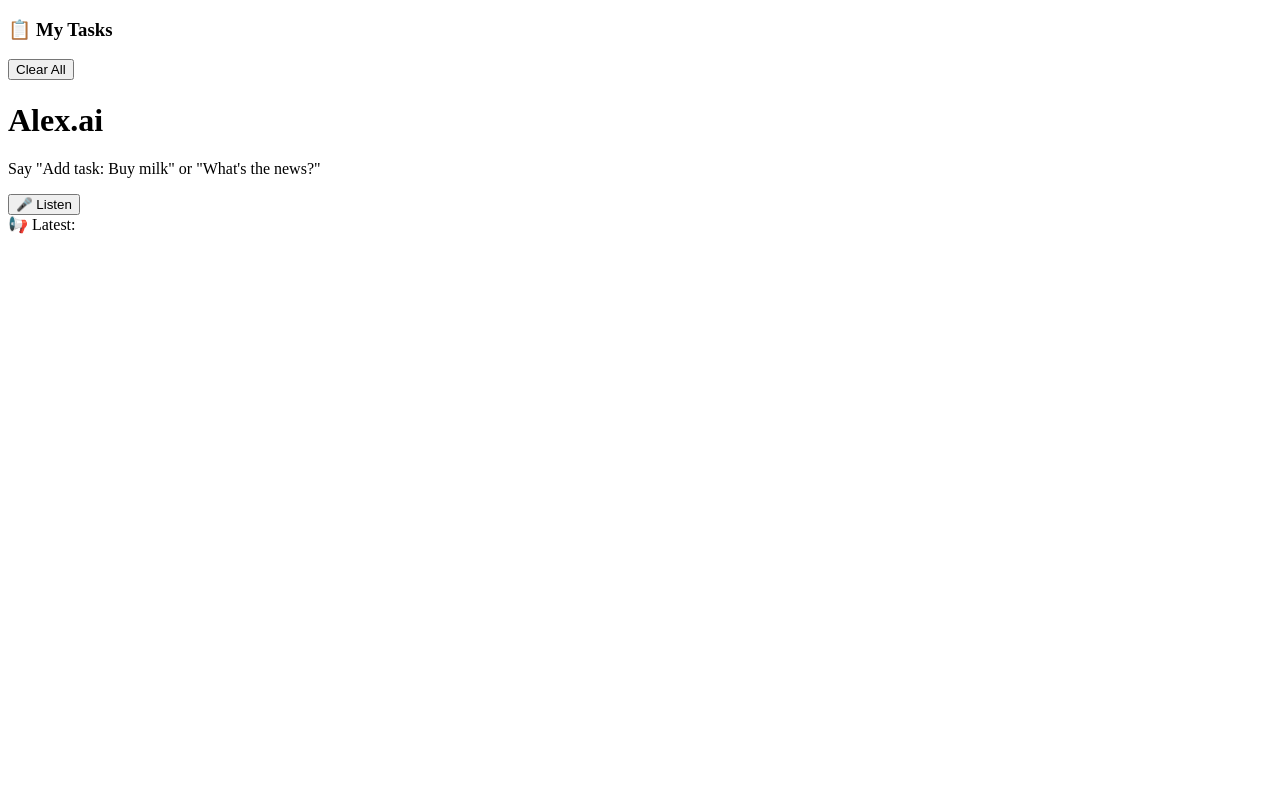
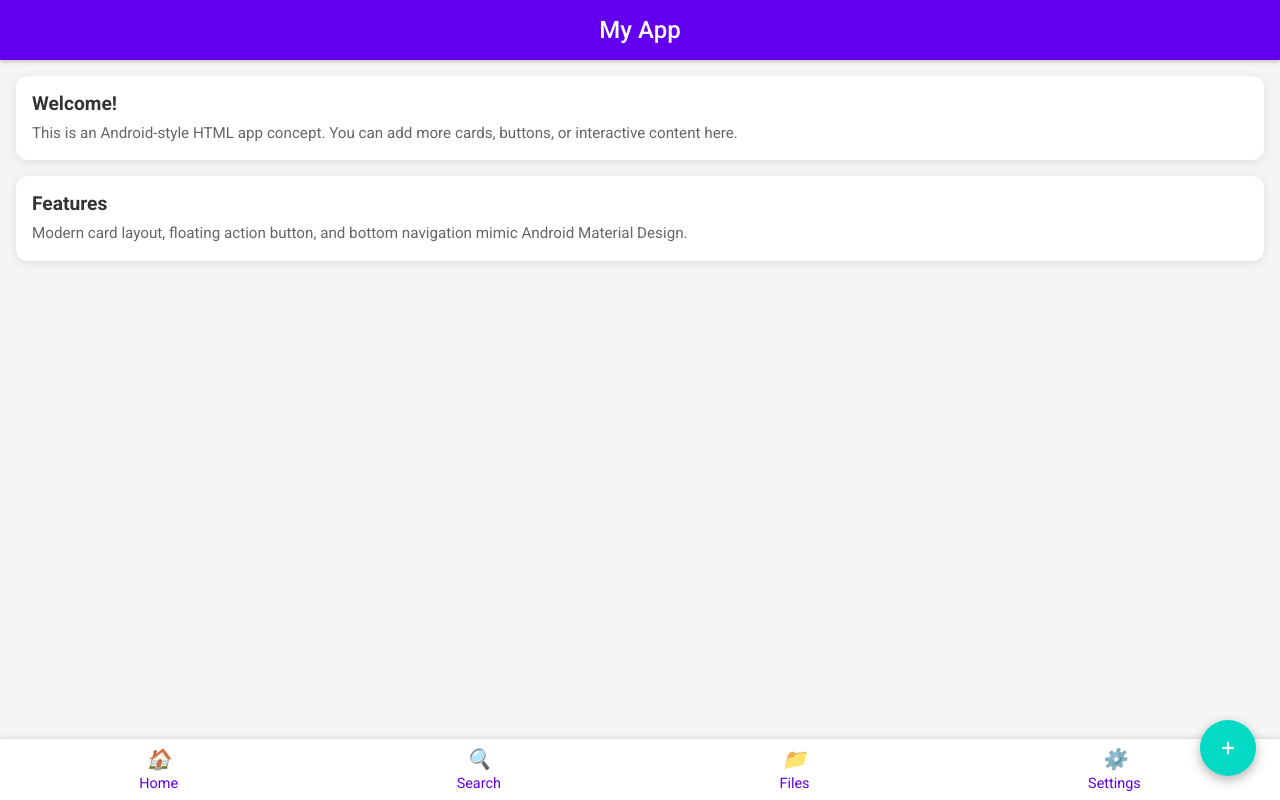
Before and after one commit to aalian1241-stack/Alex.ai, a plain HTML site: page index.html in a window 1280 px wide. Drawn offline with Linux system fonts and the light colour scheme.

Commit message:
Update index.html

```diff
--- a/index.html
+++ b/index.html
@@ -1,39 +1,147 @@
 <!DOCTYPE html>
 <html lang="en">
 <head>
-    <meta charset="UTF-8">
-    <meta name="viewport" content="width=device-width, initial-scale=1.0">
-    <title>Alex.ai Pro</title>
-    <link rel="stylesheet" href="style.css">
+  <meta charset="UTF-8">
+  <meta name="viewport" content="width=device-width, initial-scale=1.0">
+  <title>My Android-Style App</title>
+  <link href="https://fonts.googleapis.com/css2?family=Roboto:wght@400;500;700&display=swap" rel="stylesheet">
+  <style>
+    /* General reset */
+    * {
+      box-sizing: border-box;
+      margin: 0;
+      padding: 0;
+      font-family: 'Roboto', sans-serif;
+    }
+
+    body {
+      background-color: #f5f5f5;
+      display: flex;
+      flex-direction: column;
+      min-height: 100vh;
+    }
+
+    /* Header */
+    header {
+      background-color: #6200ee;
+      color: white;
+      padding: 16px;
+      text-align: center;
+      font-size: 1.5rem;
+      font-weight: 500;
+      box-shadow: 0 2px 4px rgba(0,0,0,0.2);
+    }
+
+    /* Main content */
+    main {
+      flex: 1;
+      padding: 16px;
+    }
+
+    /* Cards */
+    .card {
+      background-color: white;
+      border-radius: 12px;
+      padding: 16px;
+      margin-bottom: 16px;
+      box-shadow: 0 2px 8px rgba(0,0,0,0.1);
+      transition: transform 0.2s;
+    }
+
+    .card:hover {
+      transform: translateY(-4px);
+      box-shadow: 0 4px 12px rgba(0,0,0,0.2);
+    }
+
+    .card h2 {
+      font-size: 1.2rem;
+      margin-bottom: 8px;
+      color: #333;
+    }
+
+    .card p {
+      font-size: 0.95rem;
+      color: #666;
+      line-height: 1.4;
+    }
+
+    /* Floating action button */
+    .fab {
+      position: fixed;
+      right: 24px;
+      bottom: 24px;
+      width: 56px;
+      height: 56px;
+      background-color: #03dac5;
+      border-radius: 50%;
+      display: flex;
+      justify-content: center;
+      align-items: center;
+      color: white;
+      font-size: 24px;
+      cursor: pointer;
+      box-shadow: 0 4px 12px rgba(0,0,0,0.3);
+      transition: background-color 0.2s;
+    }
+
+    .fab:hover {
+      background-color: #018786;
+    }
+
+    /* Bottom navigation */
+    nav {
+      display: flex;
+      justify-content: space-around;
+      align-items: center;
+      padding: 8px 0;
+      background-color: white;
+      box-shadow: 0 -2px 4px rgba(0,0,0,0.1);
+    }
+
+    nav a {
+      color: #6200ee;
+      text-decoration: none;
+      font-size: 0.9rem;
+      display: flex;
+      flex-direction: column;
+      align-items: center;
+    }
+
+    nav a:hover {
+      color: #3700b3;
+    }
+
+    nav a i {
+      font-size: 20px;
+      margin-bottom: 4px;
+    }
+
+  </style>
 </head>
 <body>
-    <div class="app-container">
-        <aside class="sidebar">
-            <h3>📋 My Tasks</h3>
-            <ul id="task-list"></ul>
-            <button onclick="clearTasks()">Clear All</button>
-        </aside>
 
-        <main class="main-content">
-            <div class="status-indicator">
-                <div id="visualizer"></div>
-                <h1 id="ai-name">Alex.ai</h1>
-            </div>
+  <header>My App</header>
 
-            <div class="chat-display">
-                <p id="user-text">Say "Add task: Buy milk" or "What's the news?"</p>
-                <p id="ai-response"></p>
-            </div>
-
-            <button id="activate-btn">🎤 Listen</button>
-        </main>
+  <main>
+    <div class="card">
+      <h2>Welcome!</h2>
+      <p>This is an Android-style HTML app concept. You can add more cards, buttons, or interactive content here.</p>
     </div>
 
-    <footer class="news-bar">
-        <span>📢 Latest: </span>
-        <marquee id="news-ticker">Alex.ai is ready for your commands...</marquee>
-    </footer>
+    <div class="card">
+      <h2>Features</h2>
+      <p>Modern card layout, floating action button, and bottom navigation mimic Android Material Design.</p>
+    </div>
+  </main>
 
-    <script src="script.js"></script>
+  <div class="fab" onclick="alert('FAB clicked!')">+</div>
+
+  <nav>
+    <a href="#"><i>🏠</i>Home</a>
+    <a href="#"><i>🔍</i>Search</a>
+    <a href="#"><i>📁</i>Files</a>
+    <a href="#"><i>⚙️</i>Settings</a>
+  </nav>
+
 </body>
 </html>
```
